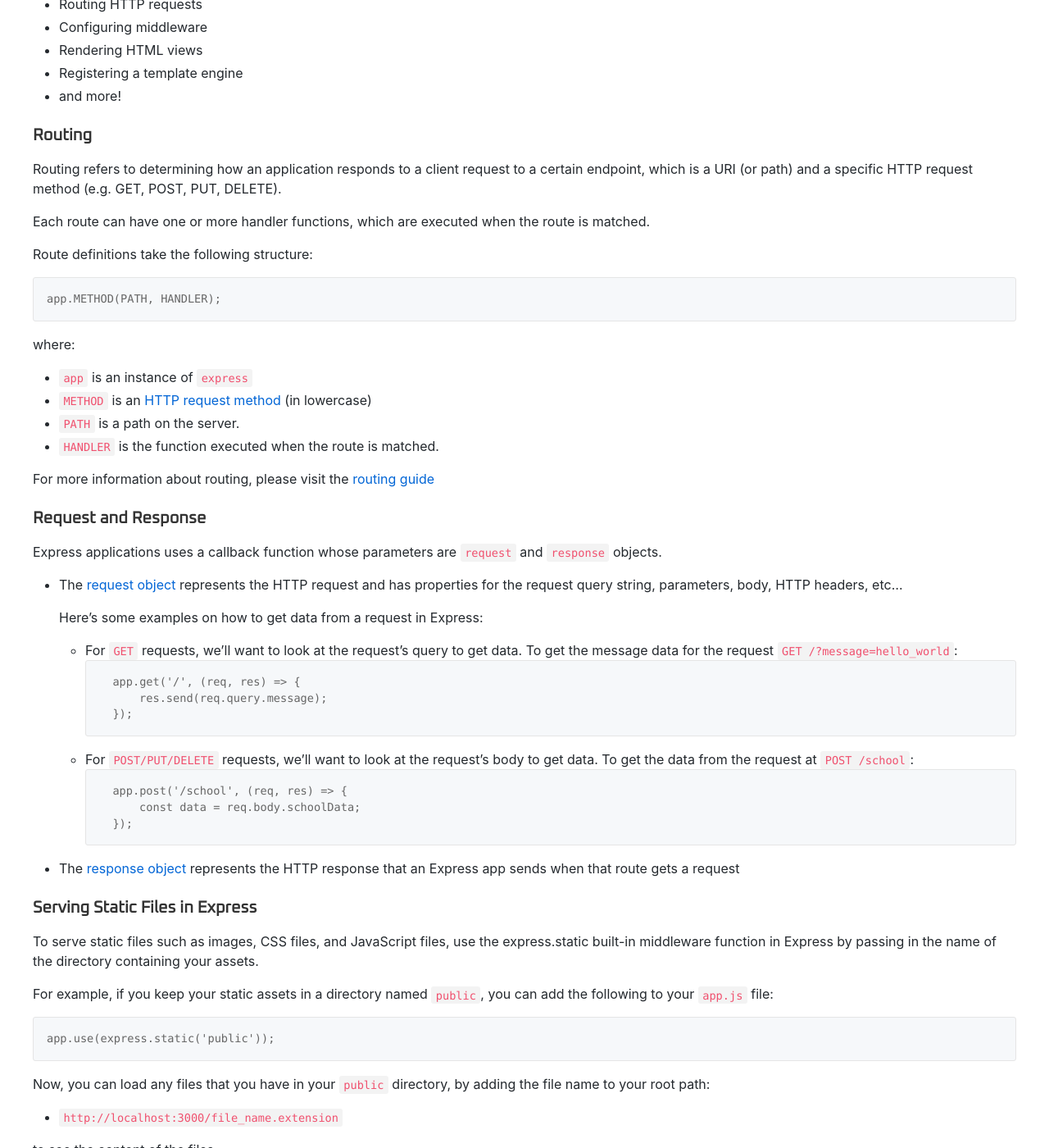
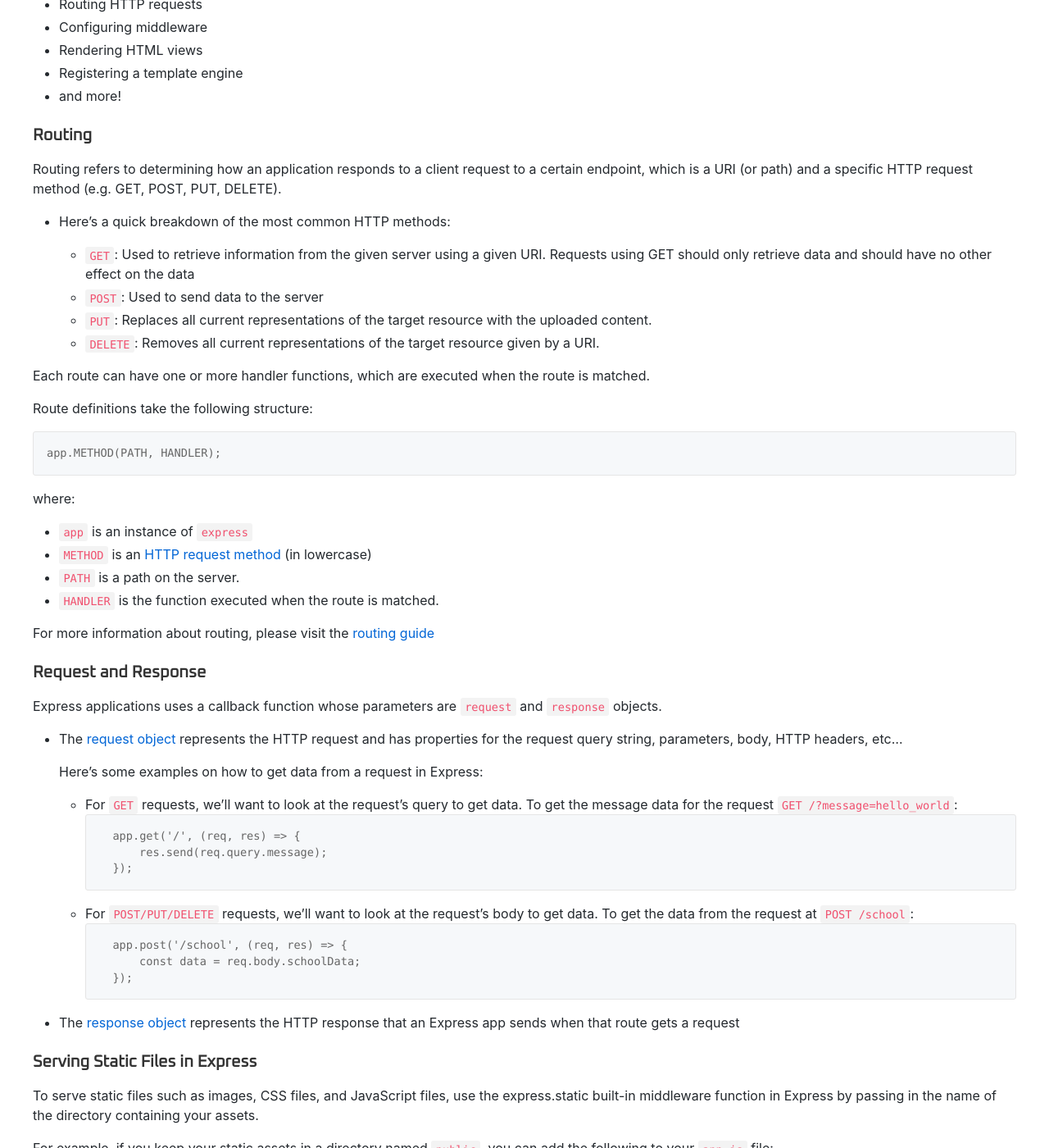
Before and after one commit to Code4Community/Code4Community.github.io, a Jekyll site: the page built from tutorials/express-mongodb-tutorial.md, in a window 1280 px wide and 1400 px high, scrolled down 1941 px. Shown: the whole window at 82% size. Built offline with Jekyll 4.4.1, drawn with Linux system fonts in a browser that asks for light colours; nearby versions of some CDN libraries; some of the changed text lies outside the part shown.

Commit message:
Express tutorial updates

````diff
--- a/tutorials/express-mongodb-tutorial.md
+++ b/tutorials/express-mongodb-tutorial.md
@@ -82,6 +82,13 @@ Congrats! You now have a basic Express app which responds with "Hello World!" fo
 ### Routing
 Routing refers to determining how an application responds to a client request to a certain endpoint, which is a URI (or path) and a specific HTTP request method (e.g. GET, POST, PUT, DELETE).
 
+* Here's a quick breakdown of the most common HTTP methods:
+
+    * `GET`: Used to retrieve information from the given server using a given URI. Requests using GET should only retrieve data and should have no other effect on the data
+    * `POST`: Used to send data to the server
+    * `PUT`: Replaces all current representations of the target resource with the uploaded content.
+    * `DELETE`: Removes all current representations of the target resource given by a URI.
+
 Each route can have one or more handler functions, which are executed when the route is matched.
 
 Route definitions take the following structure:
@@ -193,7 +200,7 @@ Everything in Mongoose starts with a [Schema](https://mongoosejs.com/docs/guide.
         name: String,
         state: String,
         enrollment: Number,
-        ivyLeage: Boolean,
+        ivyLeague: Boolean,
     });
 ```
 
@@ -213,7 +220,7 @@ const tOSU = new School({
 })
 console.log(tOSU.name) // 'The Ohio State University'
 ```
-We now have a object representing The Ohio State University, but haven't saved anything to MongoDB. Each document can be saved to the database by calling the `save` method. The first argument to the callback with be an error if any occured.
+We now have a object representing The Ohio State University, but haven't saved anything to MongoDB. Each document can be saved to the database by calling the `save` method. The first argument to the callback will be an error if any occured and the second argument is the document object that represents the new school you created.
 ```js
 tOSU.save((err, school) => {
     if (err) return console.error(err);
````
Also changed, not shown: other parts of tutorials/express-mongodb-tutorial.md (+3 -3 lines).
